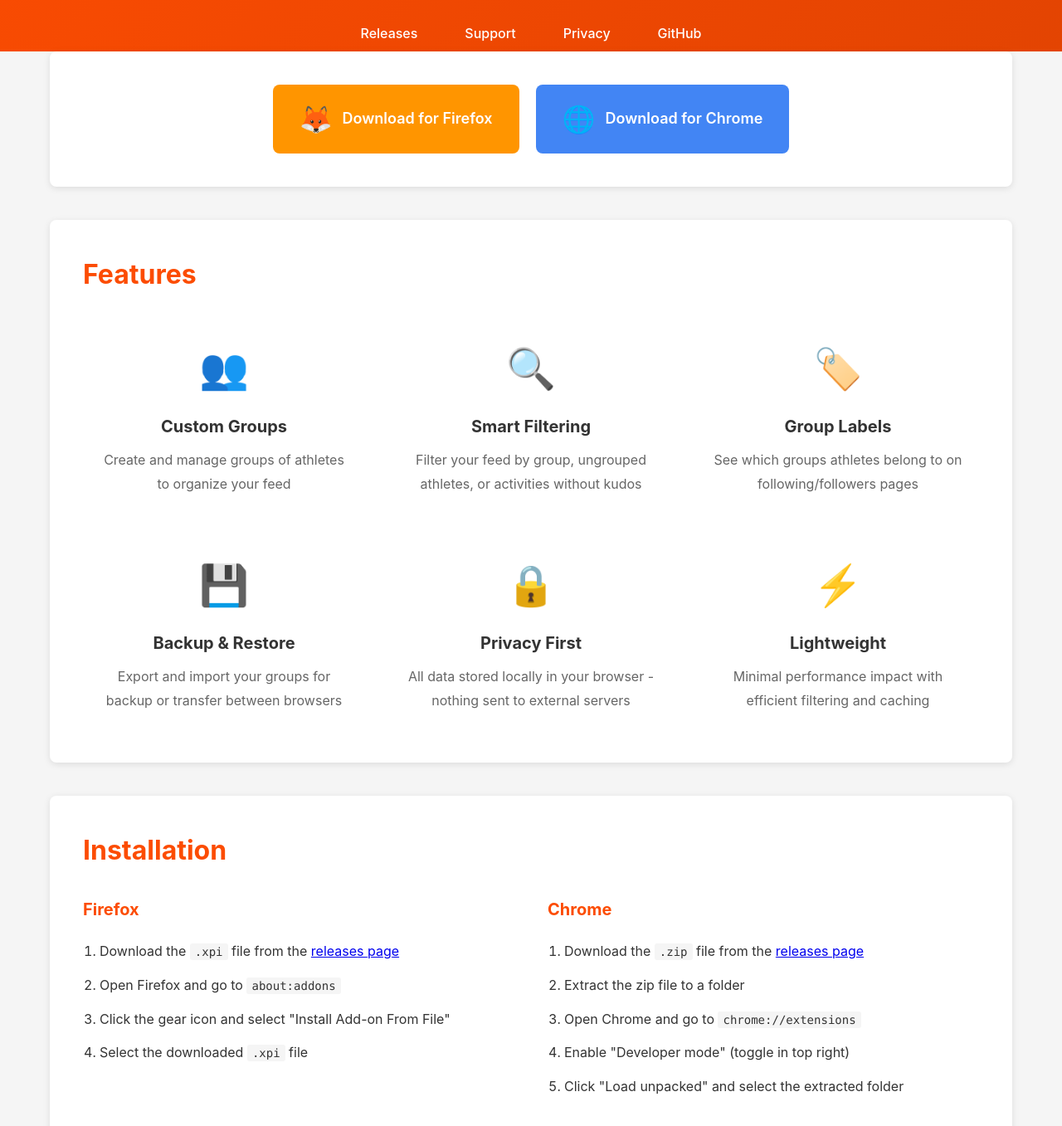
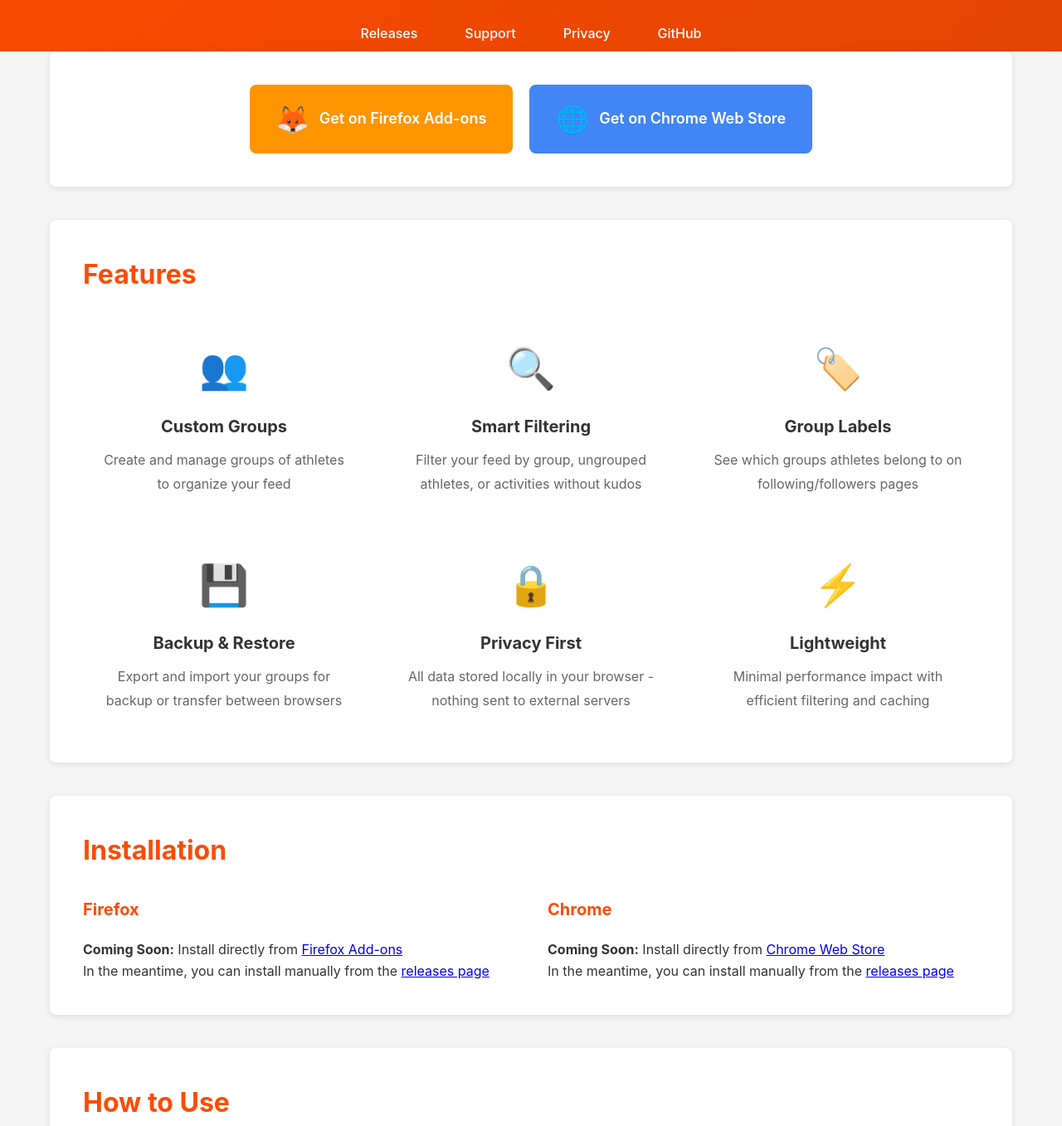
Before and after one commit to statelessnessone/athlete-filters, a plain HTML site: page index.html in a window 1280 px wide. Shown: the part 260-1617 px from the top of the page at 83% size. Drawn offline with Linux system fonts and the light colour scheme.

Commit message:
Update installation instructions to use browser store links

```diff
--- a/index.html
+++ b/index.html
@@ -26,13 +26,13 @@
     <main class="container">
         <section class="hero">
             <div class="browser-badges">
-                <a href="releases/" class="badge firefox">
+                <a href="#" class="badge firefox" title="Coming Soon">
                     <span class="icon">🦊</span>
-                    <span class="text">Download for Firefox</span>
+                    <span class="text">Get on Firefox Add-ons</span>
                 </a>
-                <a href="releases/" class="badge chrome">
+                <a href="#" class="badge chrome" title="Coming Soon">
                     <span class="icon">🌐</span>
-                    <span class="text">Download for Chrome</span>
+                    <span class="text">Get on Chrome Web Store</span>
                 </a>
             </div>
         </section>
@@ -78,22 +78,13 @@
             <div class="install-steps">
                 <div class="step">
                     <h3>Firefox</h3>
-                    <ol>
-                        <li>Download the <code>.xpi</code> file from the <a href="releases/">releases page</a></li>
-                        <li>Open Firefox and go to <code>about:addons</code></li>
-                        <li>Click the gear icon and select "Install Add-on From File"</li>
-                        <li>Select the downloaded <code>.xpi</code> file</li>
-                    </ol>
+                    <p><strong>Coming Soon:</strong> Install directly from <a href="#" title="Coming Soon">Firefox Add-ons</a></p>
+                    <p>In the meantime, you can install manually from the <a href="releases/">releases page</a></p>
                 </div>
                 <div class="step">
                     <h3>Chrome</h3>
-                    <ol>
-                        <li>Download the <code>.zip</code> file from the <a href="releases/">releases page</a></li>
-                        <li>Extract the zip file to a folder</li>
-                        <li>Open Chrome and go to <code>chrome://extensions</code></li>
-                        <li>Enable "Developer mode" (toggle in top right)</li>
-                        <li>Click "Load unpacked" and select the extracted folder</li>
-                    </ol>
+                    <p><strong>Coming Soon:</strong> Install directly from <a href="#" title="Coming Soon">Chrome Web Store</a></p>
+                    <p>In the meantime, you can install manually from the <a href="releases/">releases page</a></p>
                 </div>
             </div>
         </section>
--- a/releases/releases.json
+++ b/releases/releases.json
@@ -1,5 +1,12 @@
 {
   "releases": [
+    {
+      "version": "0.0.1",
+      "date": "2026-02-13",
+      "firefox": "strava-athlete-filters-0.0.1.xpi",
+      "chrome": "strava-athlete-filters-0.0.1.zip",
+      "description": "Release version 0.0.1"
+    },
     {
       "version": "0.0.1",
       "date": "2026-02-11",
```
Also changed, not shown: 2 other files.
